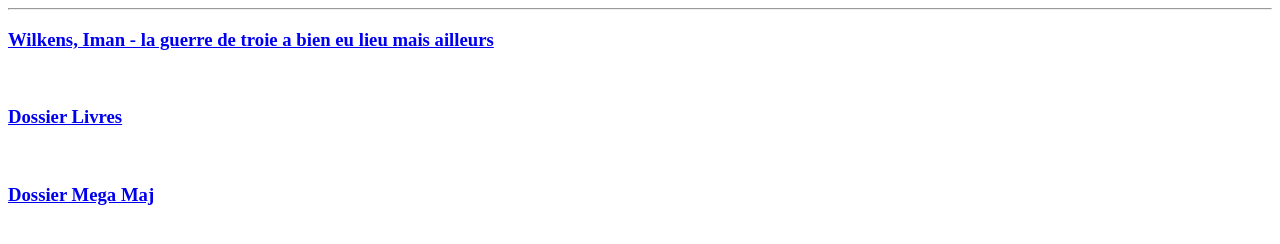
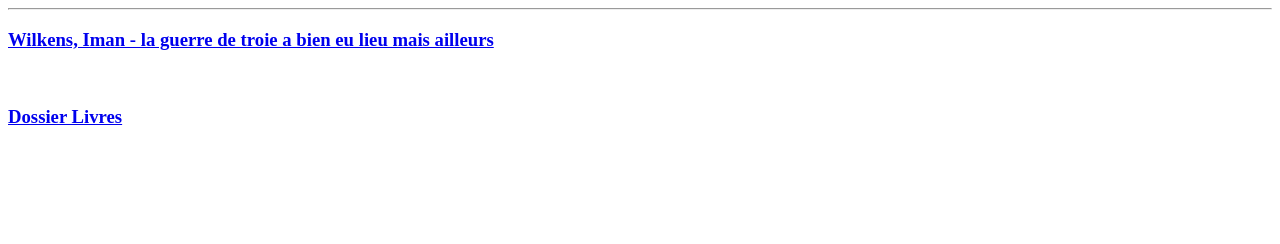
Before and after one commit to MurielleG/MurielleG.github.io, a plain HTML site: page KindlePage.html in a window 1280 px wide. Drawn offline with Linux system fonts and the light colour scheme.

Commit message:
Update KindlePage.html

```diff
--- a/KindlePage.html
+++ b/KindlePage.html
@@ -14,7 +14,7 @@
 <br>
 <h3><a href=https://drive.google.com/drive/folders/1xBGShY2aohOZPQWlT4CqfVfQ0wePbpRB>Dossier Livres</a></h3>
 <br>
-<h3><a href=https://mega.nz/folder/hdJkAb7C#0bWktXUJ8MklkHLixIQJ1Q>Dossier Mega Maj</a></h3>
+<!--  <h3><a href=https://mega.nz/folder/hdJkAb7C#0bWktXUJ8MklkHLixIQJ1Q>Dossier Mega Maj</a></h3> -->
 <br>
 </body>
 </html>
```
